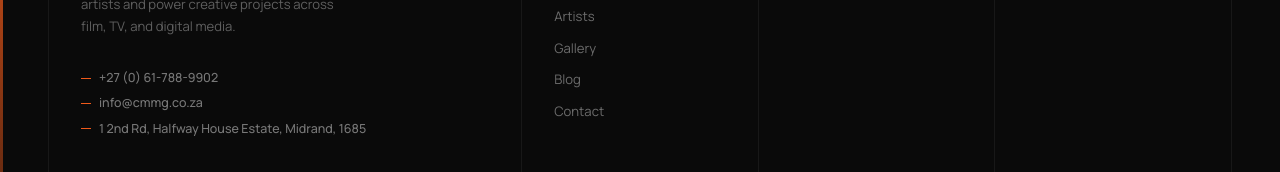
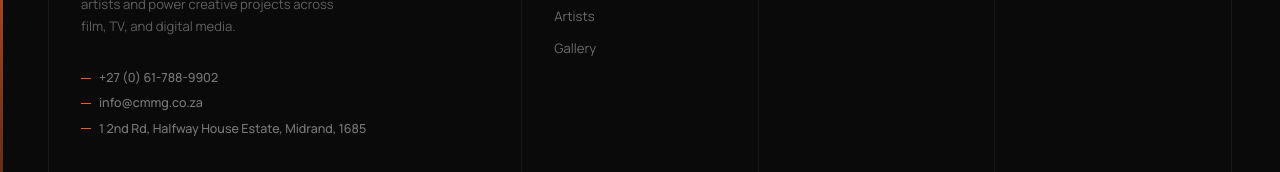
Before and after one commit to seedwaydevs/cmmg, a Next.js app: page / in a window 1280 px wide. Shown: the part 4924-5096 px from the top of the page. Built offline with nearby package versions, Linux system fonts and the light colour scheme.

Commit message:
fix: update Services link to point to the correct external URL in Footer and Nav components

```diff
--- a/src/components/Footer.tsx
+++ b/src/components/Footer.tsx
@@ -10,11 +10,9 @@ const manrope = Manrope({ subsets: ["latin"], weight: ["400", "500", "600"] });
 const navLinks = [
   { label: "Home", href: "/" },
   { label: "About Us", href: "/about" },
-  { label: "Services", href: "/services" },
+  { label: "Services", href: "https://studios.cmmg.co.za" },
   { label: "Artists", href: "/commercial" },
   { label: "Gallery", href: "/gallery" },
-  { label: "Blog", href: "/blog" },
-  { label: "Contact", href: "/contact" },
 ];
 
 const utilityLinks = [
--- a/src/components/Nav.tsx
+++ b/src/components/Nav.tsx
@@ -47,7 +47,7 @@ const Nav = () => {
   const navLinks = [
     { title: "Home", link: "/" },
     { title: "About", link: "/about" },
-    { title: "Services", link: "/services" },
+    { title: "Services", link: "https://studios.cmmg.co.za/" },
     { title: "Music", link: "/commercial" },
     { title: "Gallery", link: "/gallery" },
   ];
```
